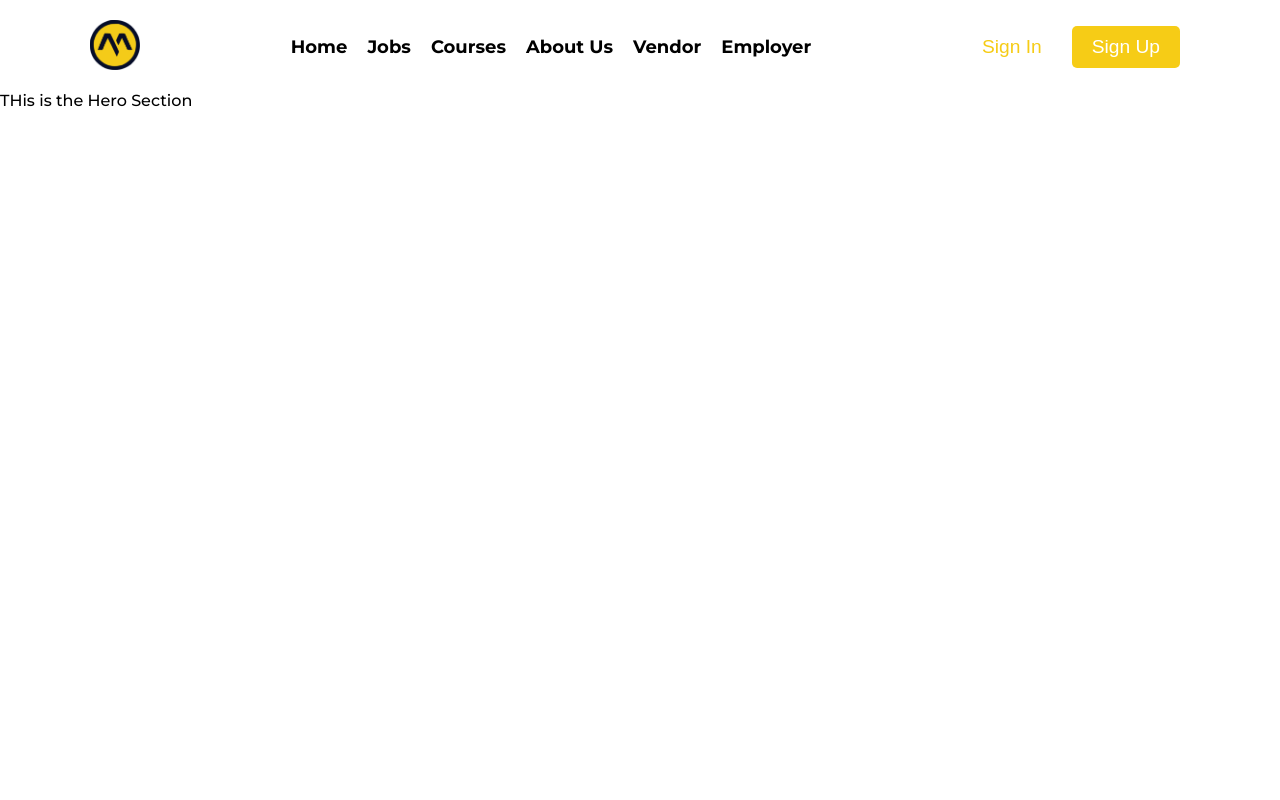
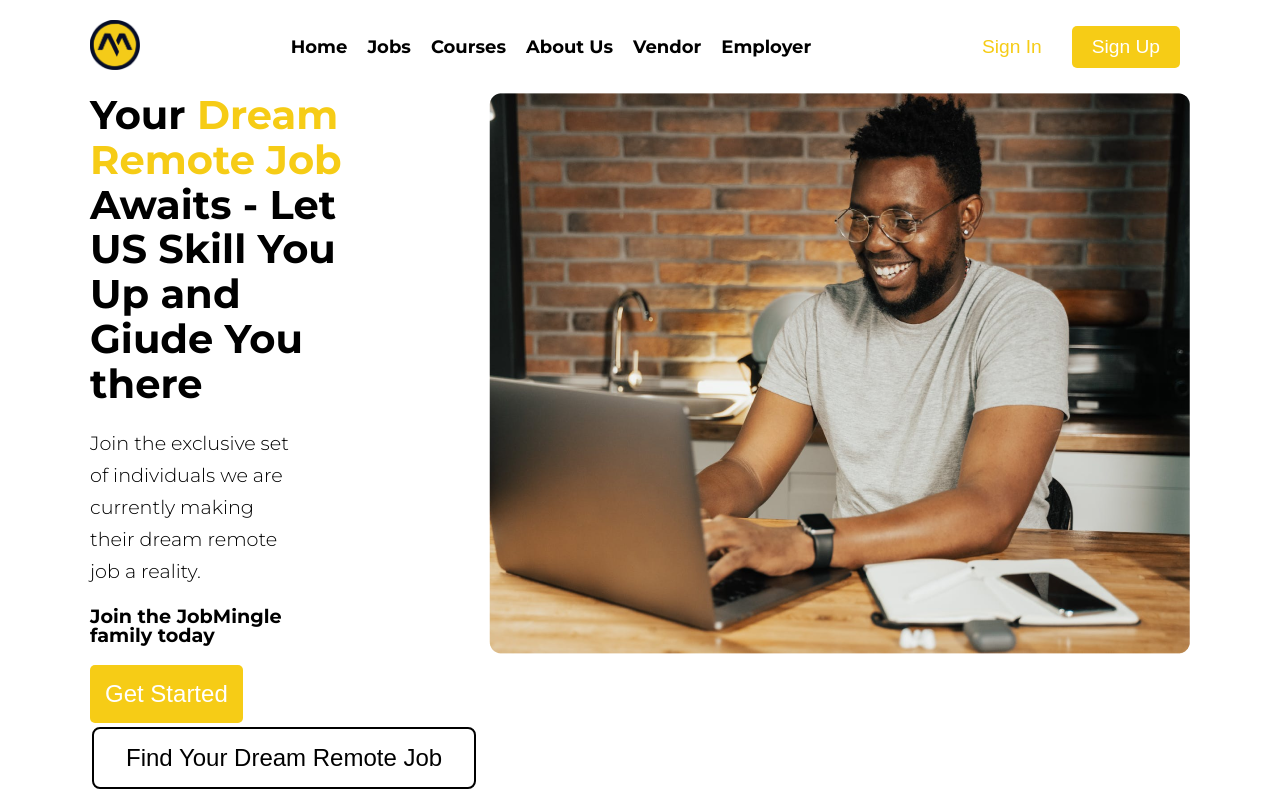
Before and after one commit to hanif1201/jobmingle, a React (Vite) app: page / in a window 1280 px wide. Built offline with nearby package versions, Linux system fonts and the light colour scheme.

Commit message:
Choose Section set up

```diff
--- a/src/components/Hero.jsx
+++ b/src/components/Hero.jsx
@@ -1,5 +1,31 @@
+import "./Styles/Hero.css";
+import hero from "../assets/hero.png";
+
 const Hero = () => {
-  return <h1>THis is the Hero Section</h1>;
+  return (
+    <div className="hero__section">
+      <div className="hero__section__content">
+        <h1 className="hero__section__content__title">
+          Your <span className="hero__span">Dream Remote Job </span>Awaits - Let
+          US Skill You Up and Giude You there
+        </h1>
+        <p className="hero__section__content__text">
+          Join the exclusive set of individuals we are currently making their
+          dream remote job a reality.
+        </p>
+        <h3 className="hero__tagline">Join the JobMingle family today</h3>
+        <div className="hero__buttons">
+          <button className="btn--hero btn--primary">Get Started</button>
+          <button className="btn--hero btn--secondary">
+            Find Your Dream Remote Job
+          </button>
+        </div>
+      </div>
+      <div className="hero__image">
+        <img src={hero} alt="" />
+      </div>
+    </div>
+  );
 };
 
 export default Hero;
--- a/src/components/Navbar.jsx
+++ b/src/components/Navbar.jsx
@@ -1,6 +1,6 @@
 import logo from "../assets/vector.png";
 import { Link } from "react-router-dom";
-import "./Navbar.css";
+import "./Styles/Navbar.css";
 
 const Navbar = () => {
   return (
--- /dev/null
+++ b/src/components/Styles/Hero.css
@@ -0,0 +1,66 @@
+.hero__section {
+  display: flex;
+  justify-content: space-between;
+  padding: 0 90px;
+}
+
+.hero__section__content {
+  display: flex;
+  flex-direction: column;
+  justify-content: flex-end;
+}
+
+.hero__section__content__title {
+  font-size: 2.5rem;
+  line-height: 2.8rem;
+  font-weight: bold;
+  margin-bottom: 20px;
+  width: 70%;
+}
+
+.hero__span {
+  color: #f6cc16;
+}
+
+.hero__section__content__text {
+  font-size: 1.2rem;
+  margin-bottom: 20px;
+  width: 50%;
+  line-height: 2rem;
+  font-weight: 300;
+}
+.hero__tagline {
+  font-size: 1.2rem;
+  margin-bottom: 20px;
+  width: 50%;
+  font-weight: bold;
+}
+
+.btn--hero {
+  border: none;
+  padding: 10px 20px;
+  border-radius: 5px;
+  cursor: pointer;
+  margin-right: 10px;
+  font-size: 1.5rem;
+}
+
+.btn--primary {
+  background-color: #f6cc16;
+  color: #ffffff;
+  padding: 15px;
+}
+
+.btn--secondary {
+  background-color: inherit;
+  border: 2px solid #000000;
+  color: #000000; /* White text */
+  padding: 15px 32px; /* Padding around the text */
+  text-align: center; /* Centered text */
+  text-decoration: none;
+  display: inline-block;
+
+  margin: 4px 2px;
+  cursor: pointer; /* Cursor changes to a pointer on hover */
+  border-radius: 8px; /* Rounded corners */
+}
```
Also changed, not shown: src/components/Choose.jsx (added, +7 -0 lines), src/assets/hero.png (added), src/components/Styles/Choose.css (added), src/components/Styles/Navbar.css (renamed from src/components/Navbar.css).
